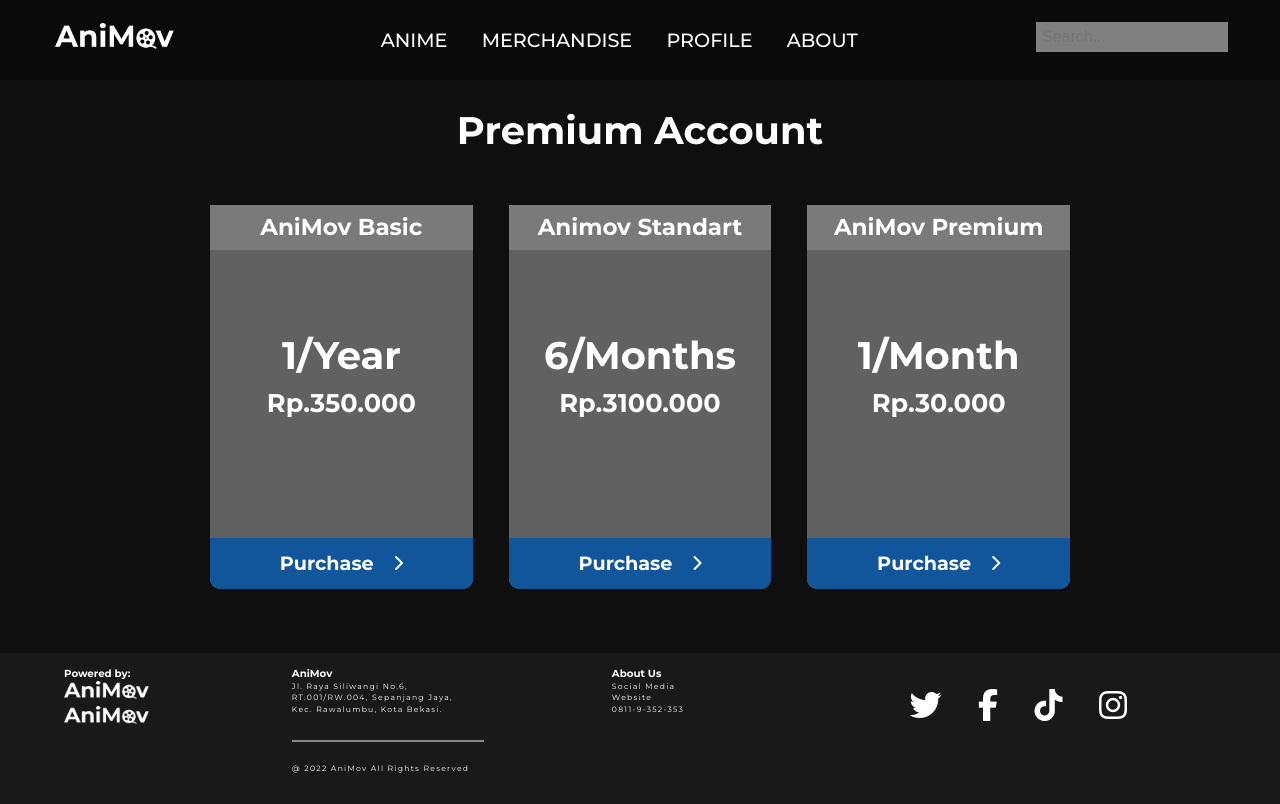
After one commit to Zyhraa/deadline, a PHP site: page /profile/premium.php in a window 1280 px wide. The commit adds this page. Run offline with PHP 8.4, Linux system fonts and the light colour scheme; some libraries are stand-ins or nearby versions.

Commit message:
finishing

```diff
--- a/Home/about/aboutstyle.css
+++ b/Home/about/aboutstyle.css
@@ -22,7 +22,6 @@
 }
 
 body, h4{
-text-align: center;
 color: white;
 font-style: 'Montserrat', sans-serif;
 margin: 0;
--- /dev/null
+++ b/Home/profile/premium.php
@@ -0,0 +1,65 @@
+<?php include '../header/navbar.php'; ?>
+<style><?php include '../header/stylenav.css'; ?></style>
+<link rel="stylesheet" href="premiumstyle.css">
+<script src="https://kit.fontawesome.com/5681f6e595.js" crossorigin="anonymous"></script>
+
+<div class="bg">
+    <div class="black">
+        <div class="content">
+            <div class="title">
+                <h1>Premium Account</h1>
+            </div>
+            <div class="tigakotak">
+
+                <div class="kotakper">
+                    <h1>AniMov Basic</h1>
+                    <div class="detailhrg">
+                        <h2>1/Year</h2>
+                        <h4>Rp.350.000</h4>
+                    </div>
+                    <a href="">
+                        <div class="beliacc">
+                        <h2>Purchase</h2>
+                        <i class="fas fa-chevron-right"></i>
+                        </div>
+                    </a>
+                </div>
+
+                <div class="kotakper">
+                    <h1>Animov Standart</h1>
+                    <div class="detailhrg">
+                        <h2>6/Months</h2>
+                        <h4>Rp.3100.000</h4>
+                    </div>
+                    <a href="">
+                        <div class="beliacc">
+                        <h2>Purchase</h2>
+                        <i class="fas fa-chevron-right"></i>
+                        </div>
+                    </a>
+                </div>
+
+                <div class="kotakper">
+                    <h1>AniMov Premium</h1>
+                    <div class="detailhrg">
+                        <h2>1/Month</h2>
+                        <h4>Rp.30.000</h4>
+                    </div>
+                    <a href="">
+                        <div class="beliacc">
+                        <h2>Purchase</h2>
+                        <i class="fas fa-chevron-right"></i>
+                        </div>
+                    </a>
+                </div>
+            </div>
+        </div>
+    </div>
+</div>
+
+<?php include '../header/footer.php'; ?>
+<style><?php include '../header/stylefooter.css'; ?>
+.footer{
+    position: relative;
+}
+</style>
--- /dev/null
+++ b/Home/profile/premiumstyle.css
@@ -0,0 +1,100 @@
+@import url('https://fonts.googleapis.com/css2?family=Montserrat:wght@400;500;700;900&display=swap');
+
+:root{
+    --clr-primary-900: rgba(255,255,255, 0.5);
+    --clr-neutral-100:#FFF;
+
+    --ff-primary:'Montserrat', sans-serif;
+    --ff-sz1: 1.5vw;
+    --ff-sz2: 2vw;
+    --ff-sz4: 4vw;
+    --ff-4:400;
+    --ff-5:500;
+    --ff-7:700;
+    --ff-9:900;
+
+}
+
+*,
+*::before,
+*::after{
+    box-sizing: border-box;
+}
+
+body,
+h1,
+h2,
+h3,
+h4{
+    font-family: var(--ff-primary);
+    margin: 0;
+}
+
+/*start*/
+
+.bg{
+    background-color: rgb(15, 15, 15);
+}
+
+.content{
+    padding: 8% 15% 5% 15%;
+}
+
+.title h1{
+    text-align: center;
+    font-size: 3vw;
+    font-weight: var(--ff-7);
+    margin-bottom: 5%;
+}
+
+.tigakotak{
+    display: flex;
+    justify-content: space-between;
+    text-align: center;
+}
+
+.kotakper{
+    margin: 0 2% 0 2%;
+    width: 100vw;
+    height: 30vw;
+    background-color: #616161;
+    border-radius: 0 0 10px 10px;
+}
+
+.kotakper > h2, h4 {
+
+}
+
+.kotakper h1{
+    font-size: 1.8vw;
+    background-color: rgb(122, 122, 122);
+    padding: 2%;
+}
+
+.detailhrg{
+    margin: 6vw 0 9vw 0;
+    text-align: center;
+}
+
+.detailhrg h2{
+    font-size: 3vw;
+}
+
+.detailhrg h4{
+    font-size: 2vw;
+}
+
+.beliacc{
+    display: flex;
+    justify-content: center;
+    text-align: center;
+    align-items: center;
+    background-color: #11569B;
+    height: 4vw;
+    border-radius: 0 0 10px 10px;
+}
+
+.beliacc h2{
+    font-size: 1.5vw;
+    margin-right: 1em;
+}
--- a/Home/profile/profile.php
+++ b/Home/profile/profile.php
@@ -16,7 +16,7 @@
             </div>
 
             <div class="accstats">
-                <a href="">
+                <a href="premium.php">
                     <div class="status">
                         <h3>Premium Account</h3>
                         <h5>Valid for 6 Months</h5>
```
Also changed, not shown: Home/profile/styleprofile.css (+12 -24 lines).
